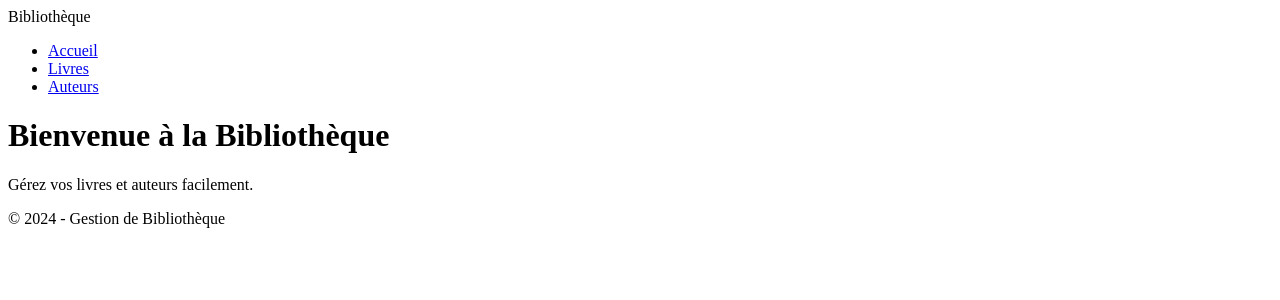
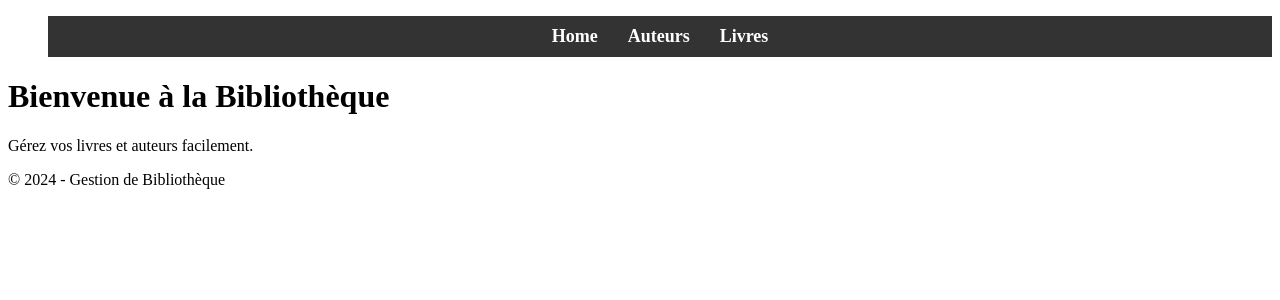
Before and after one commit to RichTsague/projet_tecno_web, a Next.js app in the folder exam-m1/m1-site/: page / in a window 1280 px wide. Shown: the top 300 px of the page. Built offline with nearby package versions, Linux system fonts and the light colour scheme.

Commit message:
Navbar
création de la navbar

```diff
--- a/exam-m1/m1-site/src/app/layout.tsx
+++ b/exam-m1/m1-site/src/app/layout.tsx
@@ -1,3 +1,5 @@
+import Navbar from "../components/Navbar/Navbar"
+
 export const metadata = {
   title: 'Bibliothèque',
   description: 'Gestion de bibliothèque',
@@ -13,11 +15,8 @@ export default function RootLayout({
       <body>
         {/* Menu de navigation */}
         <nav className="bg-gray-800 text-white py-4 px-8 flex justify-between items-center">
-          <div className="text-xl font-bold">Bibliothèque</div>
           <ul className="flex space-x-6">
-            <li><a href="/" className="hover:underline">Accueil</a></li>
-            <li><a href="/books" className="hover:underline">Livres</a></li>
-            <li><a href="/authors" className="hover:underline">Auteurs</a></li>
+            <Navbar/>
           </ul>
         </nav>
 
--- /dev/null
+++ b/exam-m1/m1-site/src/components/Navbar/Navbar.css
@@ -0,0 +1,31 @@
+/* Navbar.css */
+
+.navbar {
+    background-color: #333;
+    padding: 10px;
+    display: flex;
+    justify-content: center;
+    align-items: center;
+  }
+
+  .navbar-list {
+    list-style-type: none;
+    display: flex;
+    margin: 0;
+    padding: 0;
+  }
+
+  .navbar-list li {
+    margin: 0 15px;
+  }
+
+  .navbar-link {
+    text-decoration: none;
+    color: white;
+    font-size: 18px;
+    font-weight: bold;
+  }
+
+  .navbar-link:hover {
+    color: #f0a500;
+  }
--- /dev/null
+++ b/exam-m1/m1-site/src/components/Navbar/Navbar.js
@@ -0,0 +1,22 @@
+import React from 'react';
+import './Navbar.css'; // Assurez-vous d'ajouter ce fichier CSS pour le style
+
+const Navbar = () => {
+  return (
+    <nav className="navbar">
+      <ul className="navbar-list">
+        <li>
+          <a href="/" className="navbar-link">Home</a>
+        </li>
+        <li>
+          <a href="/authors" className="navbar-link">Auteurs</a>
+        </li>
+        <li>
+          <a href="/books" className="navbar-link">Livres</a>
+        </li>
+      </ul>
+    </nav>
+  );
+};
+
+export default Navbar;
```
